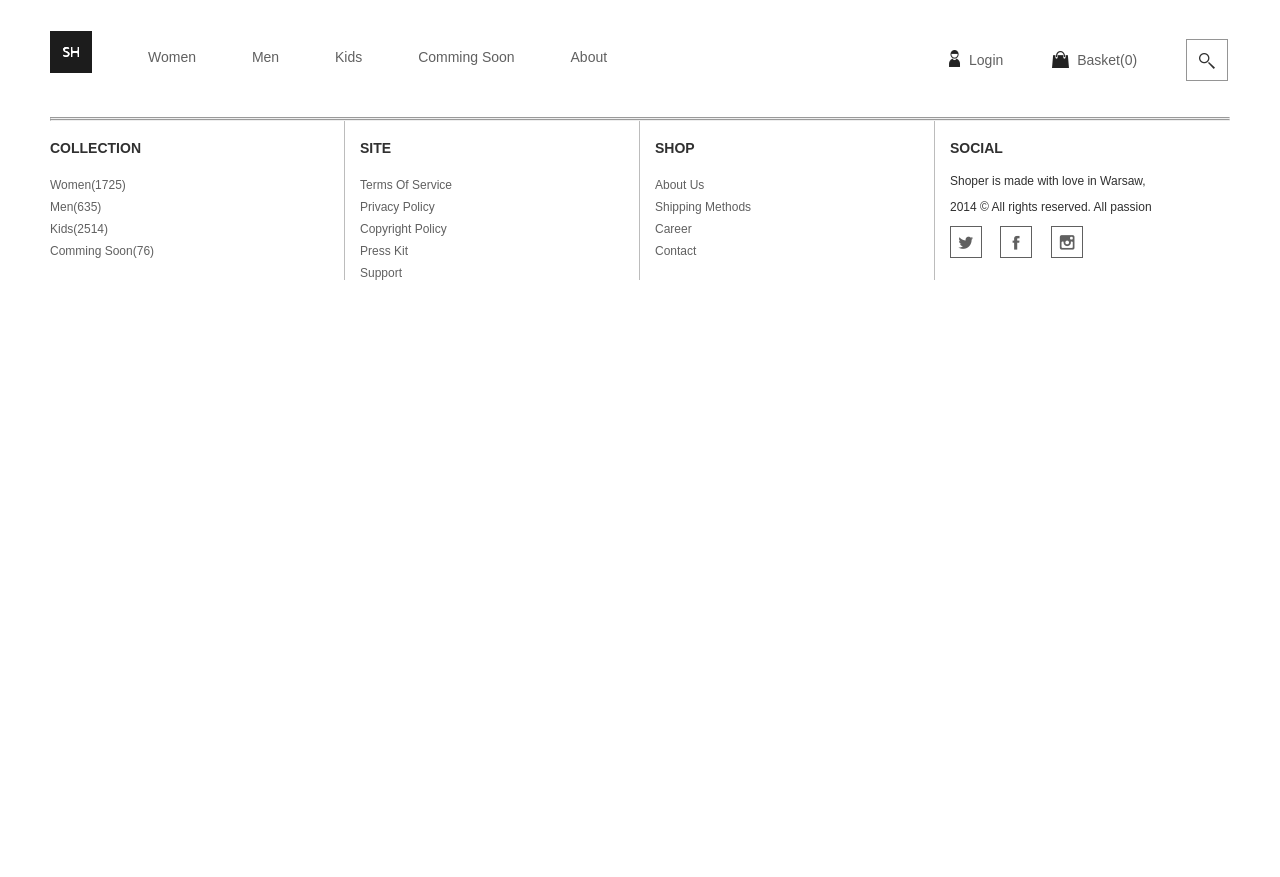
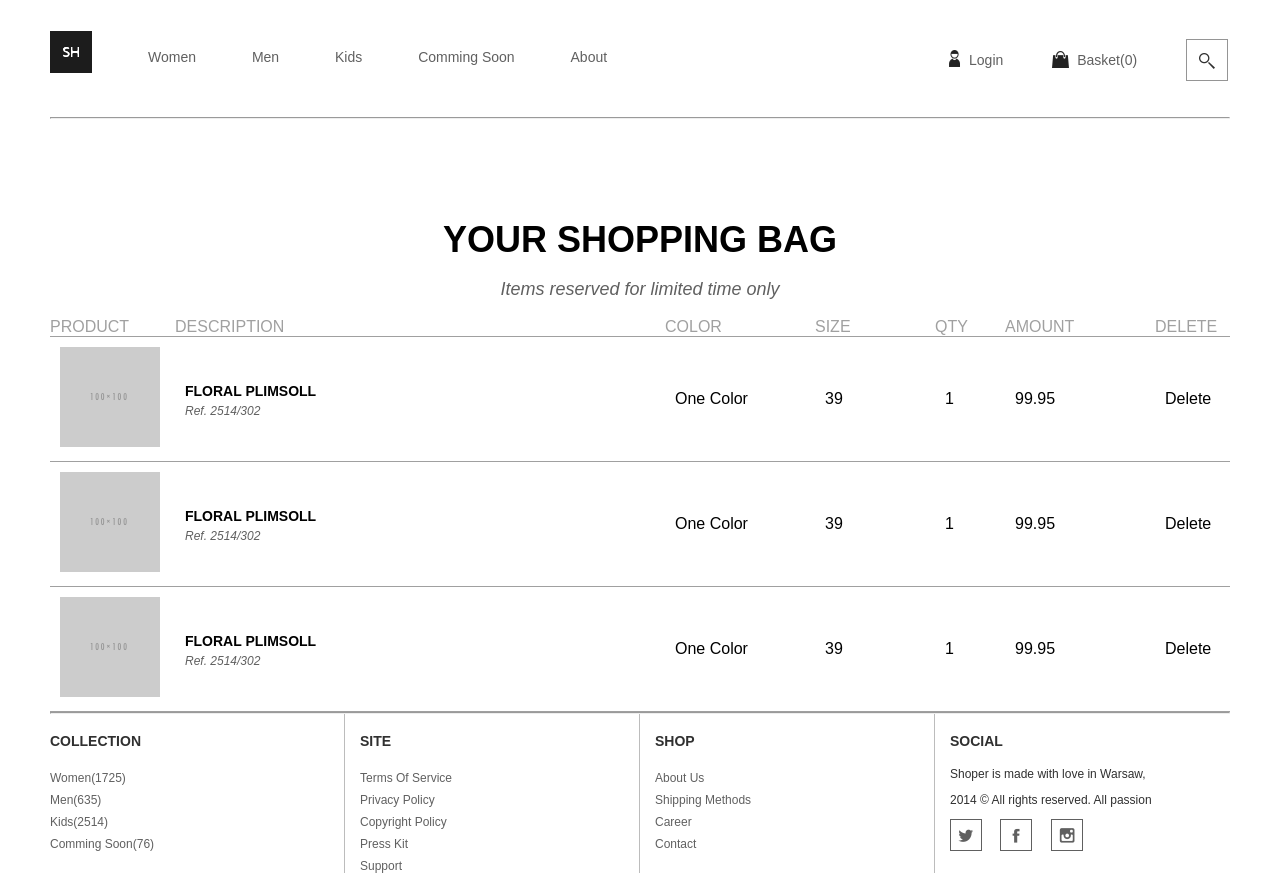
Before and after one commit to AyaAmr/UICourse, a plain HTML site: page Assignments/cart.html in a window 1280 px wide. Before the commit the page ends 800 px from the top, so only its background shows below. Drawn offline with Linux system fonts and the light colour scheme.

Commit message:
initial purchases table added

```diff
--- a/Assignments/cart.html
+++ b/Assignments/cart.html
@@ -32,6 +32,65 @@
 			<div class="separator"><hr></div>
 		</header>
 		<main>
+			<section>
+				<h2 class="section-title">Your Shopping Bag</h2>
+				<p class="section-subtitle">Items reserved for limited time only</p>
+				<div class="purchases">
+					<table>
+						<tr>
+							<th>Product</th>
+							<th>Description</th>
+							<th>Color</th>
+							<th>Size</th>
+							<th>Qty</th>
+							<th>Amount</th>
+							<th>Delete</th>
+						</tr>
+						<tr class="purchases__single-item-data">
+							<td class="purchases__single-item-data__img">
+								<a href="#"><img src="images/cart-item.png"/></a>
+							</td>
+							<td class="purchases__single-item-data__description">
+								<p class="purchases__single-item-data__description__name">Floral Plimsoll</p>
+								<p class="purchases__single-item-data__description__ref">Ref. 2514/302</p>
+							</td>
+							<td class="purchases__single-item-data__color">One Color</td>
+							<td class="purchases__single-item-data__size">39</td>
+							<td class="purchases__single-item-data__qty">1</td>
+							<td class="purchases__single-item-data__amount">99.95</td>
+							<td class="purchases__single-item-data__delete">Delete</td>
+						</tr>
+						<tr class="purchases__single-item-data">
+							<td class="purchases__single-item-data__img">
+								<a href="#"><img src="images/cart-item.png"/></a>
+							</td>
+							<td class="purchases__single-item-data__description">
+								<p class="purchases__single-item-data__description__name">Floral Plimsoll</p>
+								<p class="purchases__single-item-data__description__ref">Ref. 2514/302</p>
+							</td>
+							<td class="purchases__single-item-data__color">One Color</td>
+							<td class="purchases__single-item-data__size">39</td>
+							<td class="purchases__single-item-data__qty">1</td>
+							<td class="purchases__single-item-data__amount">99.95</td>
+							<td class="purchases__single-item-data__delete">Delete</td>
+						</tr>
+						<tr class="purchases__single-item-data">
+							<td class="purchases__single-item-data__img">
+								<a href="#"><img src="images/cart-item.png"/></a>
+							</td>
+							<td class="purchases__single-item-data__description">
+								<p class="purchases__single-item-data__description__name">Floral Plimsoll</p>
+								<p class="purchases__single-item-data__description__ref">Ref. 2514/302</p>
+							</td>
+							<td class="purchases__single-item-data__color">One Color</td>
+							<td class="purchases__single-item-data__size">39</td>
+							<td class="purchases__single-item-data__qty">1</td>
+							<td class="purchases__single-item-data__amount">99.95</td>
+							<td class="purchases__single-item-data__delete">Delete</td>
+						</tr>
+					</table>
+				</div>
+			</section>
 			<div class="separator"><hr></div>
 		</main>
 		<footer>
--- a/Assignments/styles/main.css
+++ b/Assignments/styles/main.css
@@ -110,7 +110,7 @@
 }
 .separator hr {
 	margin: 0;
-	color: #969696;
+	color: #a0a0a0;
 
 }
 .breadcrumbs ol {
@@ -312,6 +312,66 @@
 	content: "\20AC \00a0";
 
 }
+.section-title {
+	text-align: center;
+	font-size: 36px;
+	font-weight: bold;
+	text-transform: uppercase;
+	margin-top: 100px;
+	margin-bottom: 17px;
+}
+.section-subtitle {
+	text-align: center;
+	font-size: 18px;
+	color: #606060;
+	font-style: italic;
+}
+.purchases table {
+	width: 100%;
+}
+.purchases th{
+	color: #a0a0a0;
+	font-weight: normal;
+	text-transform: uppercase;
+	text-align: left;
+}
+.purchases tr {
+	border-bottom: 1px solid #a0a0a0;
+}
+.purchases td {
+	padding: 10px;
+}
+.purchases__single-item-data__img {
+	width: 125px;
+}
+.purchases__single-item-data__description {
+	width: 490px;
+}
+.purchases__single-item-data__description__name {
+	text-transform: uppercase;
+	font-weight: bold;
+	font-size: 14px;
+	margin-bottom: 0px;
+}
+.purchases__single-item-data__description__ref {
+	margin-top: 5px;
+	font-size: 12px;
+	color: #606060;
+	font-style: italic;
+}
+.purchases__single-item-data__color {
+	width: 150px;
+}
+.purchases__single-item-data__size {
+	width: 120px;
+}
+.purchases__single-item-data__qty {
+	width: 70px;
+}
+.purchases__single-item-data__amount {
+	width: 150px;
+}
+
 footer {
 	font-size: 12px;
 	color: #303030;
```
Also changed, not shown: Assignments/images/cart-item.png (added).
